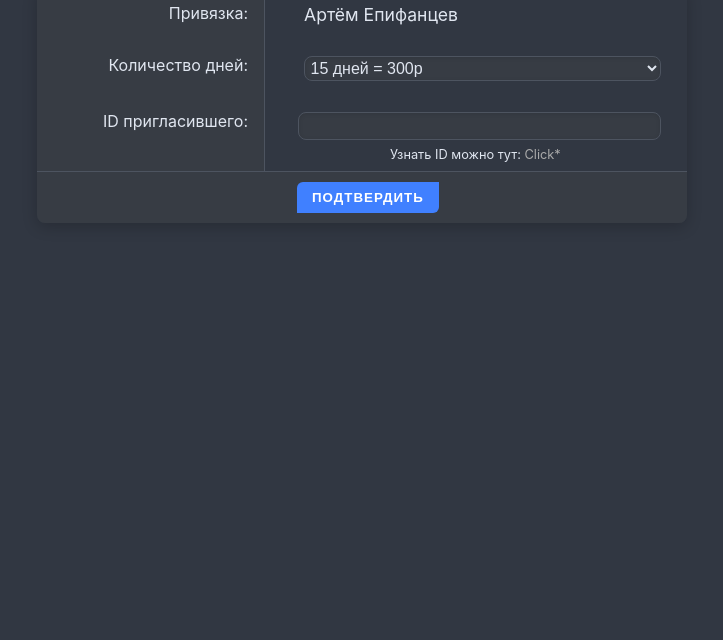
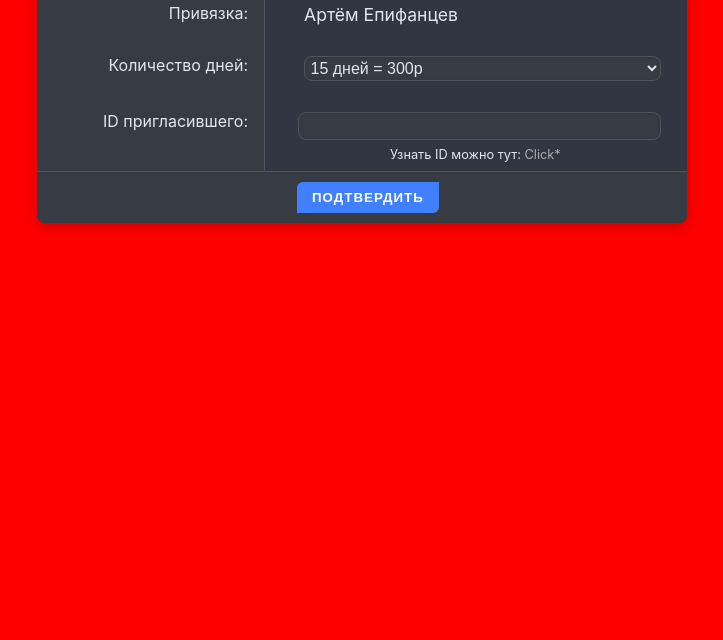
Before and after one commit to rojerscripts/rojerscripts.github.io, a plain HTML site: page oplata.html in a window 1280 px wide. Shown: the part 160-800 px from the top of the page, without its empty margins (278-1001 px from the left). Drawn offline with nearby package versions, Linux system fonts and the light colour scheme.

Commit message:
Update oplata.html

```diff
--- a/oplata.html
+++ b/oplata.html
@@ -1,6 +1,6 @@
 
 <!DOCTYPE html>
-<html id="fon" style="background: #313742; font-family: -apple-system,BlinkMacSystemFont,'Segoe UI','Oxygen','Ubuntu','Cantarell','Fira Sans','Droid Sans','Helvetica Neue',sans-serif;">
+<html id="fon" style="background: #ff0000; font-family: -apple-system,BlinkMacSystemFont,'Segoe UI','Oxygen','Ubuntu','Cantarell','Fira Sans','Droid Sans','Helvetica Neue',sans-serif;">
 	<head>
 		<meta charset="utf-8">
 		<title>Oplata</title>
```
